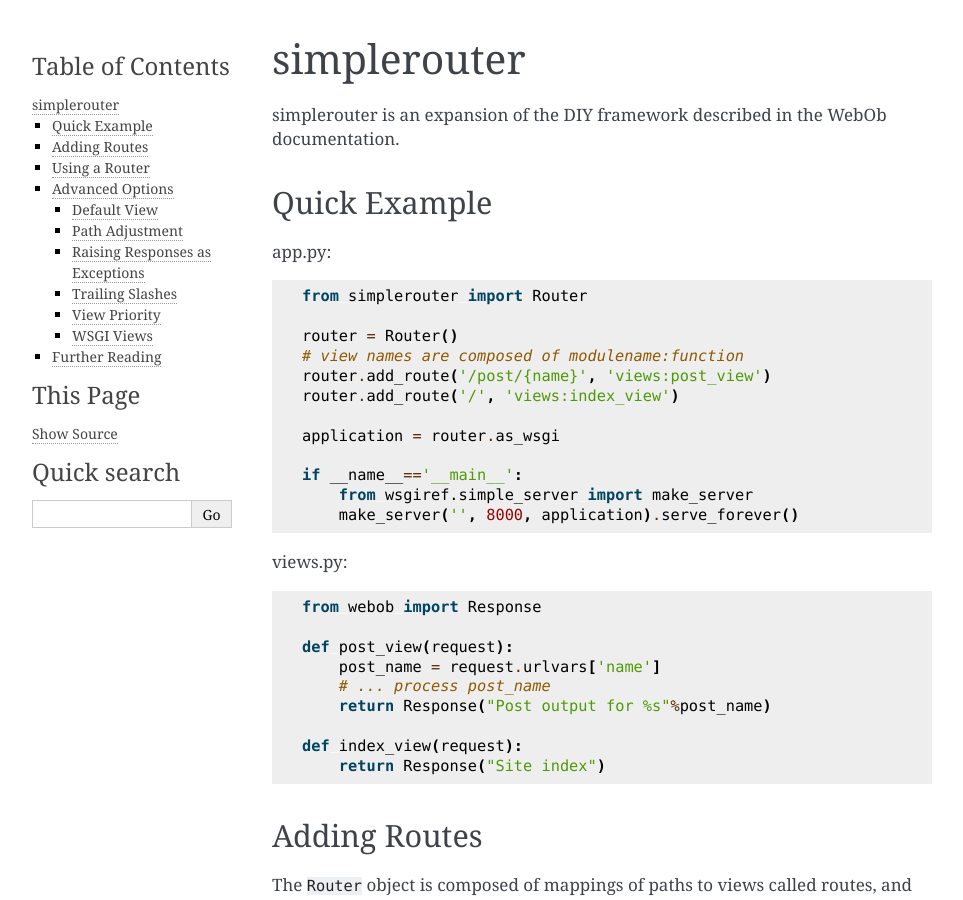
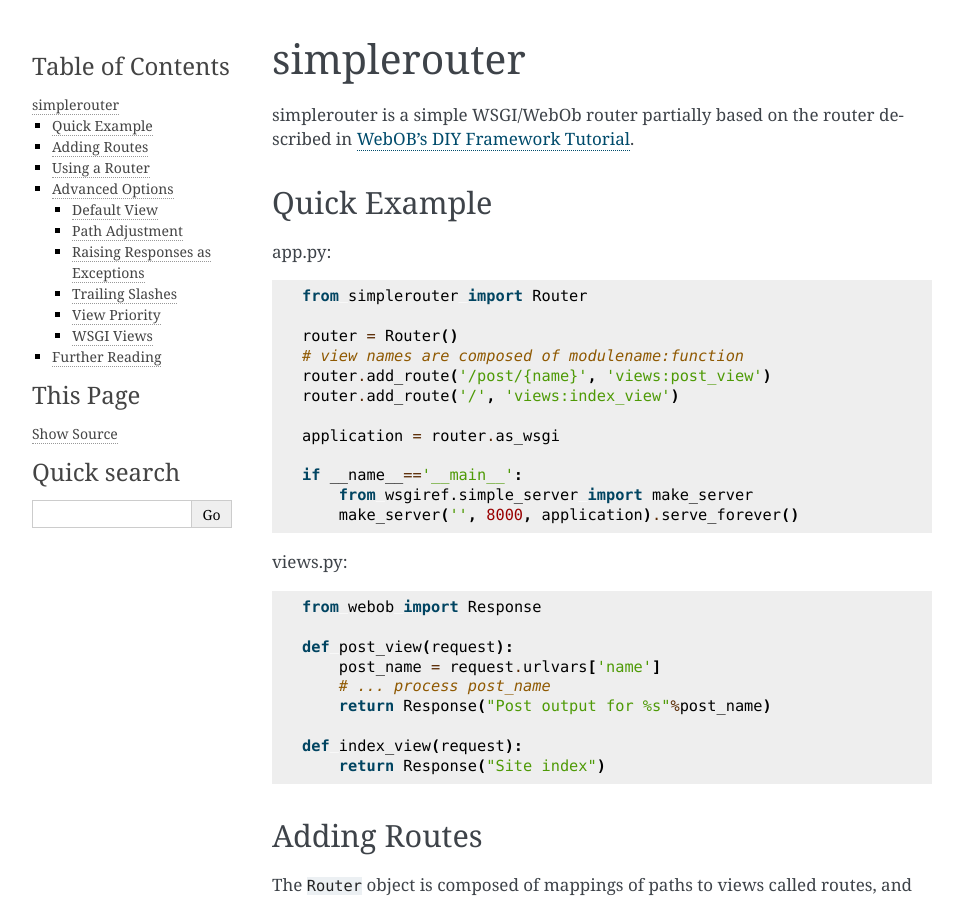
Before and after one commit to rschoon/simplerouter, a Sphinx documentation site: the page built from docs/index.rst, in a window 1280 px wide and 900 px high. Shown: the whole window, without its empty margins (148-1111 px from the left). Built offline with Sphinx 7.4.7, drawn with Linux system fonts in a browser that asks for light colours.

Commit message:
Update intro text.

```diff
--- a/docs/index.rst
+++ b/docs/index.rst
@@ -2,8 +2,9 @@
 simplerouter
 ============
 
-simplerouter is an expansion of the DIY framework described in the
-WebOb documentation.
+simplerouter is a simple WSGI/WebOb router partially based on
+the router described in `WebOB's DIY Framework Tutorial
+<http://docs.webob.org/en/latest/do-it-yourself.html>`_.
 
 Quick Example
 -------------
```
